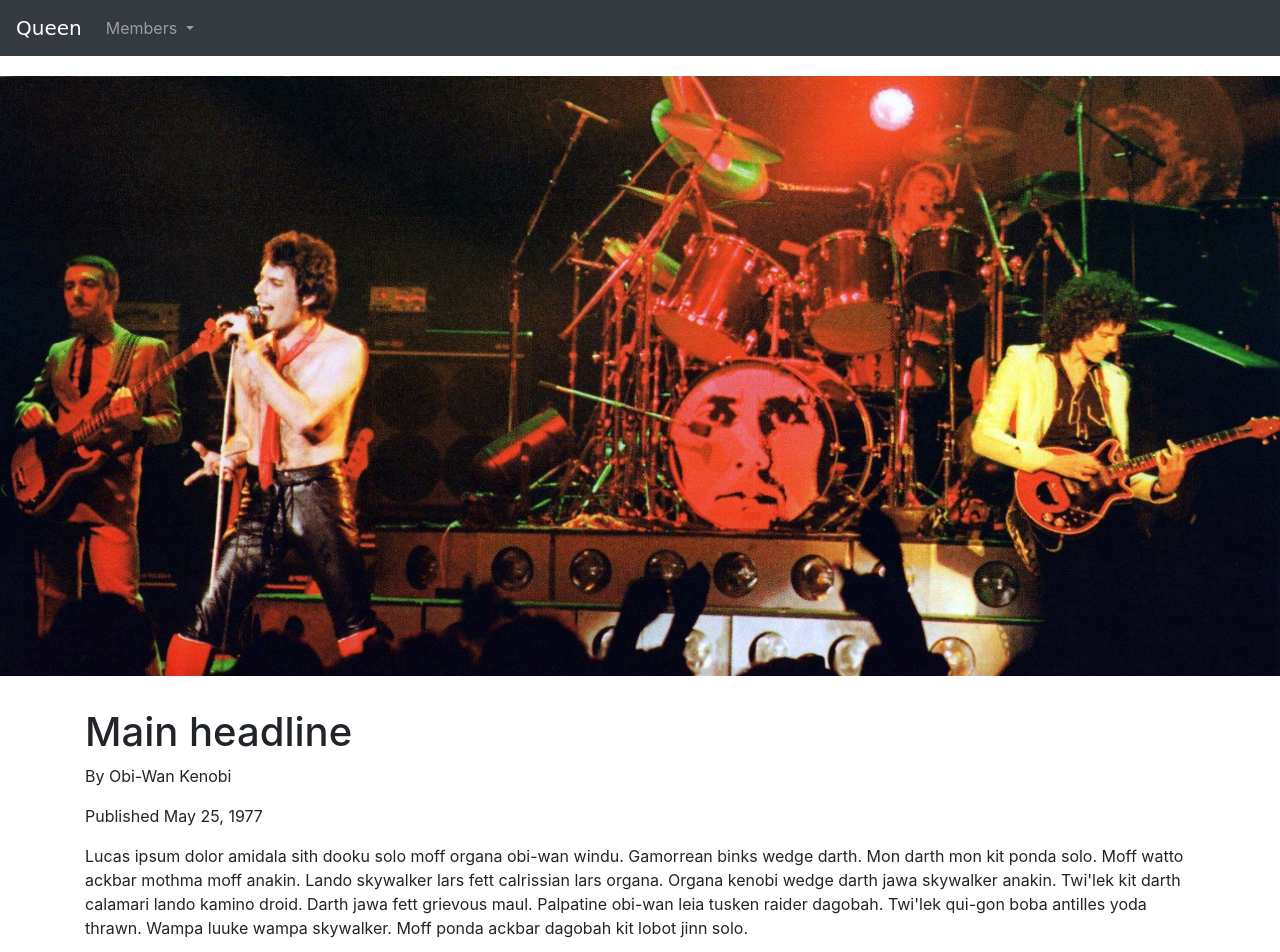
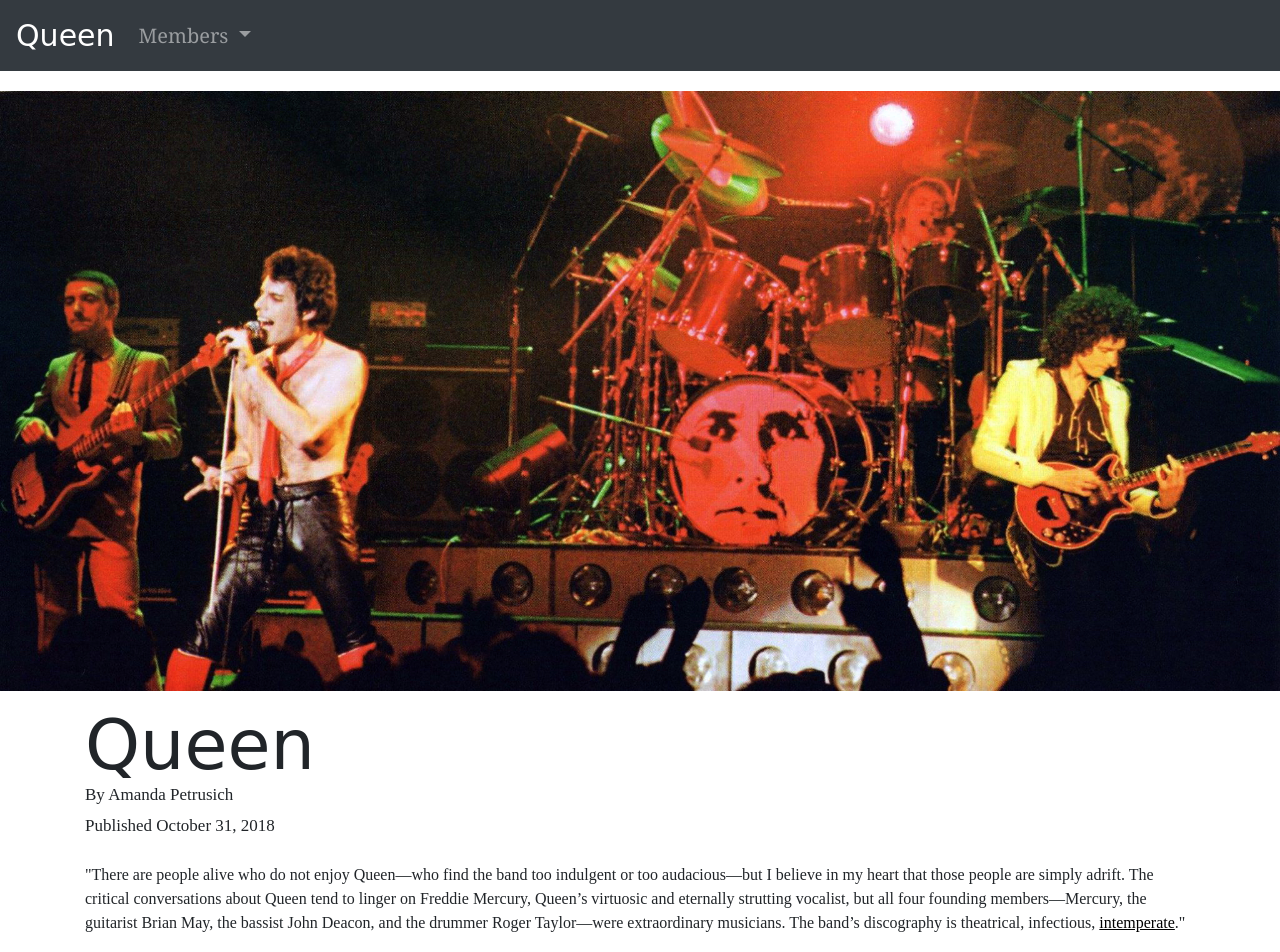
Before and after one commit to allysonortegon/allyson-finalproject, a website: page src/njk/index.njk in a window 1280 px wide. Shown: the top 952 px of the page. Drawn offline with nearby package versions, Linux system fonts and the light colour scheme; files that its build step writes are made by us from their sources; files whose address does not match are found by name; a web font is replaced by a local one.

Commit message:
css werk

```diff
--- a/src/njk/_partials/nav.njk
+++ b/src/njk/_partials/nav.njk
@@ -6,9 +6,7 @@
   <div class="collapse navbar-collapse" id="navbarNavDropdown">
     <ul class="navbar-nav">
       <li class="nav-item dropdown">
-        <a class="nav-link dropdown-toggle" href="#" id="navbarDropdownMenuLink" role="button" data-toggle="dropdown" aria-haspopup="true" aria-expanded="false">
-          Members
-        </a>
+        <a class="nav-link dropdown-toggle" href="#" id="navbarDropdownMenuLink" role="button" data-toggle="dropdown" aria-haspopup="true" aria-expanded="false"> Members </a>
         <div class="dropdown-menu" aria-labelledby="navbarDropdownMenuLink">
           <a class="dropdown-item" href="freddie-mercury.html">Freddie Mercury</a>
           <a class="dropdown-item" href="brian-may.html">Brian May</a>
--- a/src/njk/index.njk
+++ b/src/njk/index.njk
@@ -7,18 +7,16 @@
     <div class="container">
       <div class="row">
         <div class="col">
-          <h1>Main headline</h1>
-            <p class="author">By Obi-Wan Kenobi</p>
-            <p class="date"> Published May 25, 1977</p>
+          <h1 class="header">Queen</h1>
+            <p class="author">By Amanda Petrusich</p>
+            <p class="date"> Published October 31, 2018</p>
         </div>
       </div>
       <div class="row">
         <div class="col">
-            <p>
-              Lucas ipsum dolor amidala sith dooku solo moff organa obi-wan windu. Gamorrean binks wedge darth. Mon darth mon kit ponda solo. Moff watto ackbar mothma moff anakin. Lando skywalker lars fett calrissian lars organa. Organa kenobi wedge darth jawa skywalker anakin. Twi'lek kit darth calamari lando kamino droid. Darth jawa fett grievous maul. Palpatine obi-wan leia tusken raider dagobah. Twi'lek qui-gon boba antilles yoda thrawn. Wampa luuke wampa skywalker. Moff ponda ackbar dagobah kit lobot jinn solo.
-            </p>
-    </div>
-  </div>
+            <p class="blurb">"There are people alive who do not enjoy Queen—who find the band too indulgent or too audacious—but I believe in my heart that those people are simply adrift. The critical conversations about Queen tend to linger on Freddie Mercury, Queen’s virtuosic and eternally strutting vocalist, but all four founding members—Mercury, the guitarist Brian May, the bassist John Deacon, and the drummer Roger Taylor—were extraordinary musicians. The band’s discography is theatrical, infectious, <a class= "linkes" href= "https://www.newyorker.com/culture/cultural-comment/a-truly-perfect-thirty-seconds-of-queen" target="_blank"> intemperate</a>."</p>
+        </div>
+      </div>
 
   <div class="row">
         {% for members in data.members %}
--- a/src/scss/_nav.scss
+++ b/src/scss/_nav.scss
@@ -6,4 +6,59 @@
 
 .navbar-brand {
   font-family:'UnifrakturMaguntia', cursive;
+  font-size: 30px;
 }
+
+h1 {
+  font-family: Georgia, 'Times New Roman', Times, serif;
+}
+
+h5 {
+  font-family: Georgia, 'Times New Roman', Times, serif;
+  font-style: italic;
+}
+
+p {
+  font-family: 'Times New Roman', Times, serif;
+}
+
+.author {
+  margin-bottom: 0px;
+  margin-top: -5px;
+  font-size: 17px;
+}
+
+.date {
+  margin-bottom: 25px;
+  margin-top: 5px;
+  font-size: 17px;
+}
+
+.blurb {
+  margin-bottom: 40px;
+}
+
+.linkes {
+  color: black;
+  text-decoration: underline;
+}
+
+a:hover {
+  color:red;
+}
+
+.nav-link {
+  font-family: Georgia, 'Times New Roman', Times, serif;
+  font-size: 20px;
+}
+
+.header {
+  font-family:'UnifrakturMaguntia', cursive;
+  font-size: 70px;
+  margin-bottom: 0px;
+  margin-top: -20px;
+}
+
+.dropdown-item {
+  font-family: Georgia, 'Times New Roman', Times, serif;
+}
--- a/src/scss/main.scss
+++ b/src/scss/main.scss
@@ -24,5 +24,5 @@
 
 
 .albums {
-  margin-top: 20px;
+  margin-top: 50px;
 }
```
Also changed, not shown: docs/brian-may.html, docs/css/main.css, docs/freddie-mercury.html, docs/index.html, docs/john-deacon.html, docs/roger-taylor.html.
